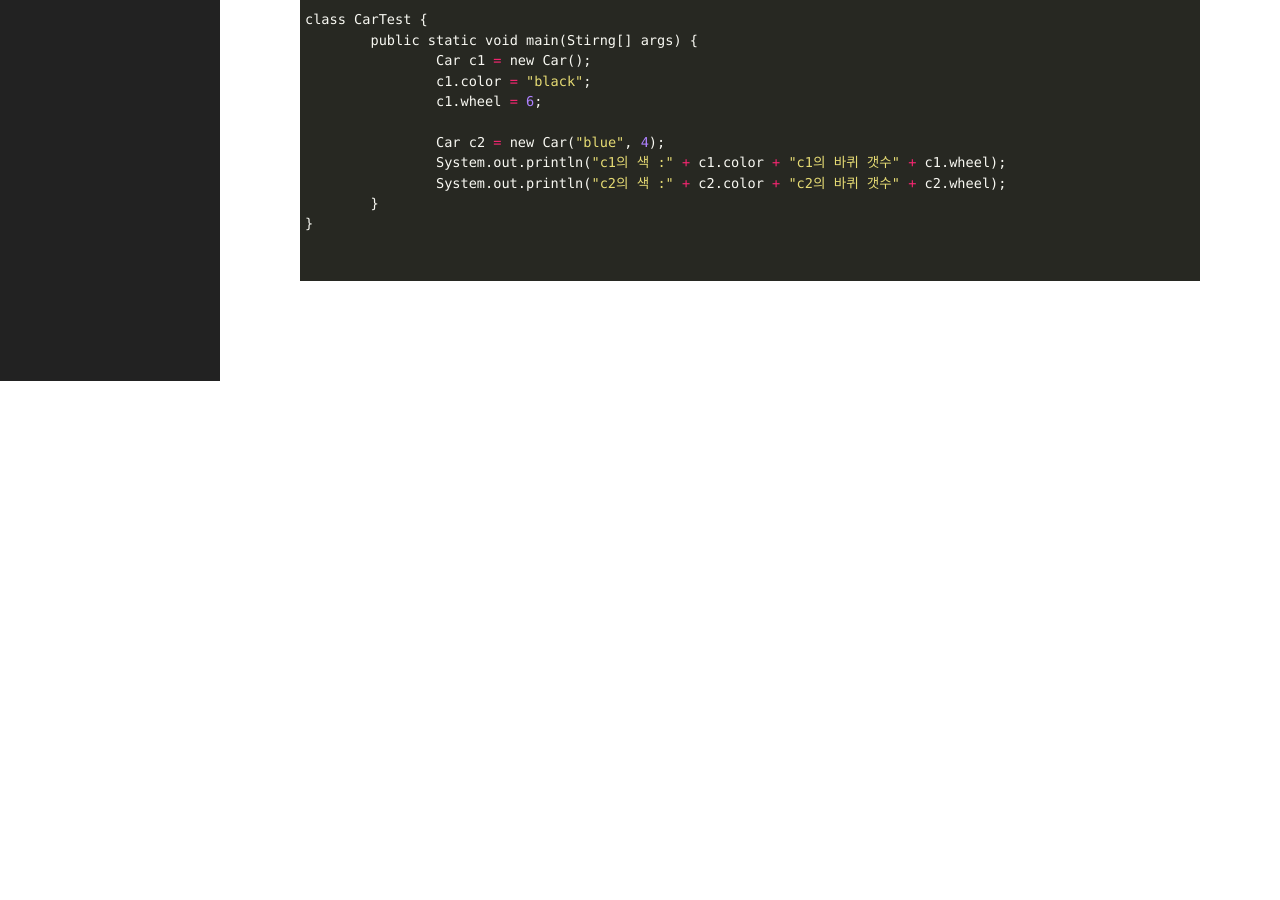
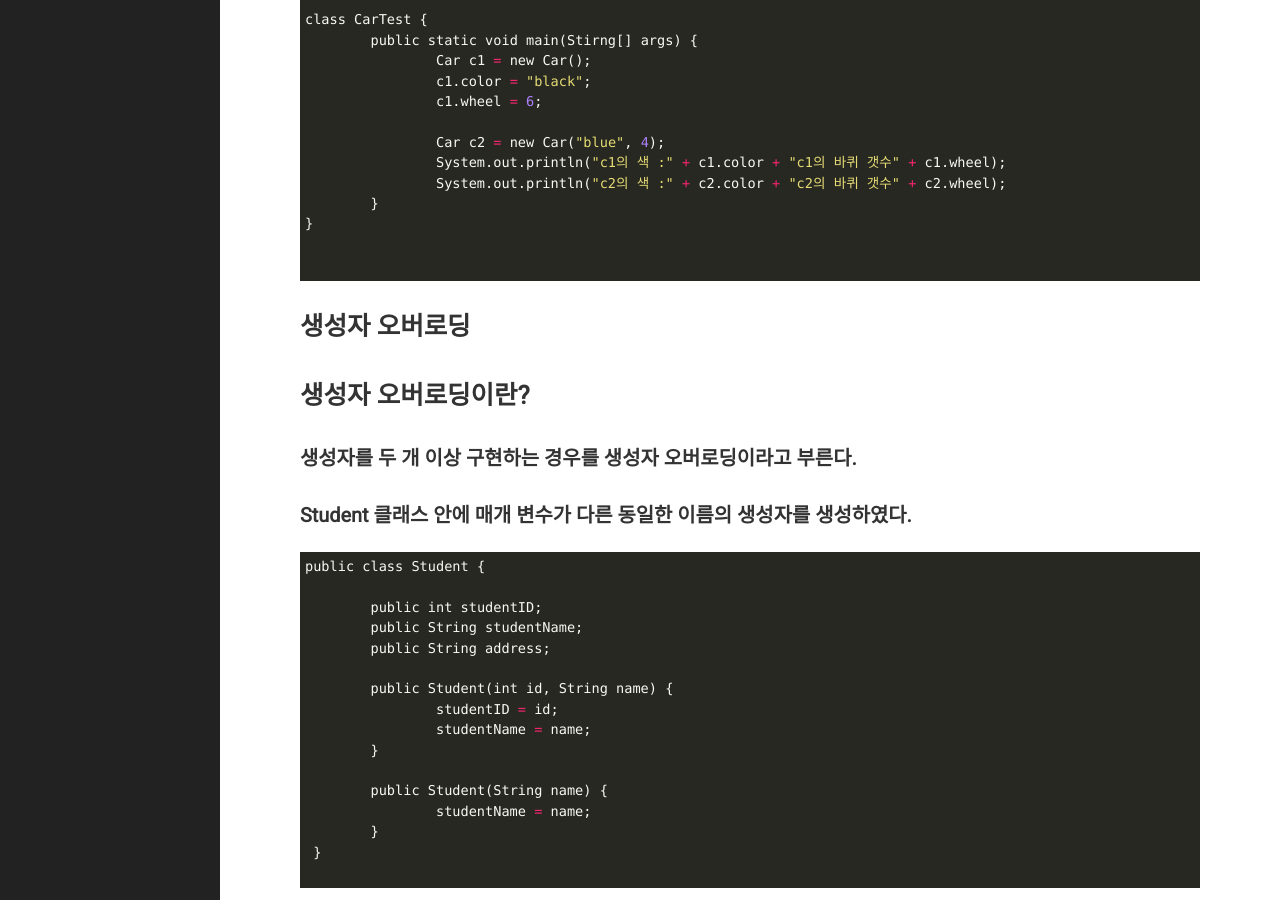
Before and after one commit to SungChan08/SungChan08.github.io, a Jekyll site: the page built from _posts/2022-03-20-생성자.markdown, in a window 1280 px wide and 900 px high, scrolled down 1349 px. Built offline with Jekyll 4.4.1, drawn with Linux system fonts in a browser that asks for light colours; before the commit the page ends 1730 px from its top, so only the background shows below that.

Commit message:
1132 commit

````diff
--- a/_posts/2022-03-20-생성자.markdown
+++ b/_posts/2022-03-20-생성자.markdown
@@ -59,3 +59,30 @@ class CarTest {
 
 
 ```
+
+
+
+# 생성자 오버로딩
+
+# 생성자 오버로딩이란?
+### 생성자를 두 개 이상 구현하는 경우를 생성자 오버로딩이라고 부른다.
+
+### Student 클래스 안에 매개 변수가 다른 동일한 이름의 생성자를 생성하였다.
+```r
+public class Student {
+
+	public int studentID;
+	public String studentName;
+	public String address;
+
+	public Student(int id, String name) {
+		studentID = id;
+		studentName = name;
+	}
+
+	public Student(String name) {
+		studentName = name;
+	}
+ }
+
+```
````
